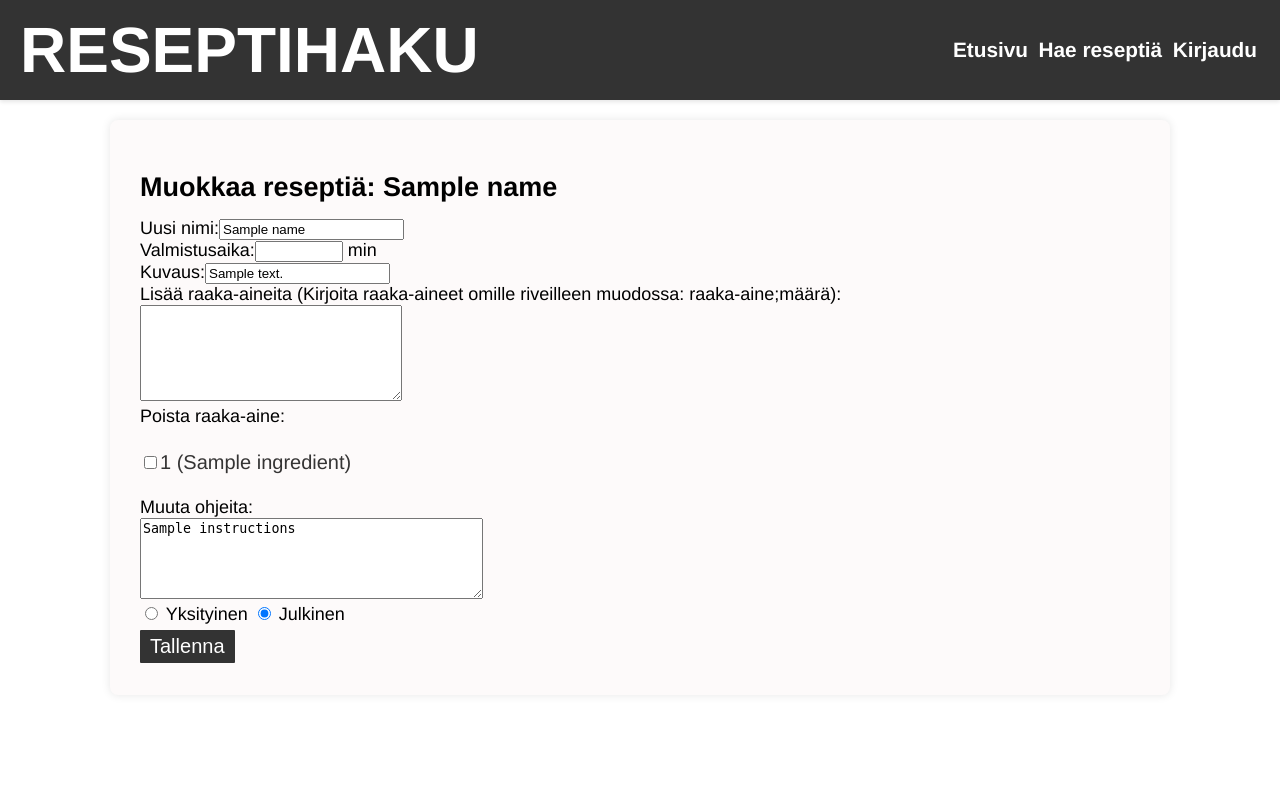
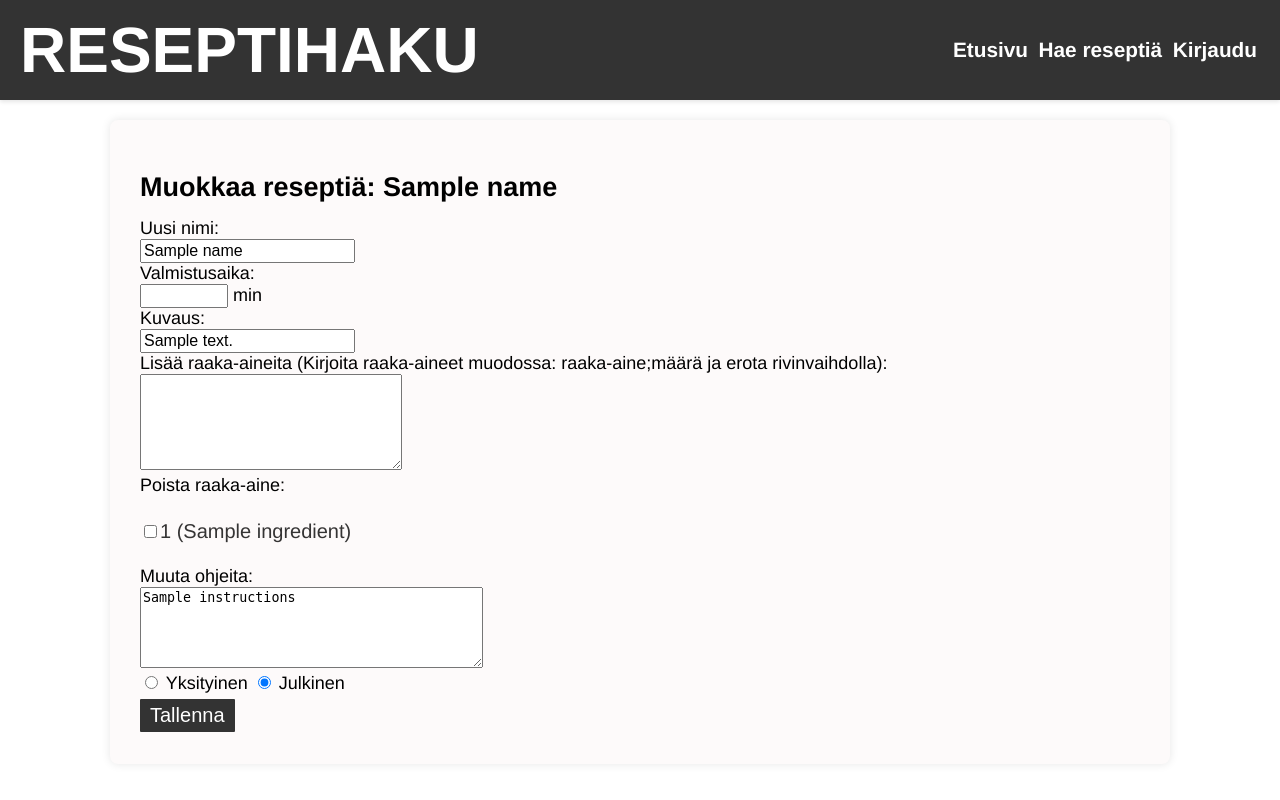
Before and after one commit to eljarvi/TKT20019-Reseptihaku, a Flask app: template templates/modify.html in a window 1280 px wide. Run offline with Flask 3, Linux system fonts and the light colour scheme; the template is opened without the code that fills it: most values are stand-ins (such as "Sample title", 1, 10 or a date in 2020).

Commit message:
Improved main.css

```diff
--- a/routes.py
+++ b/routes.py
@@ -77,8 +77,8 @@ def add_recipe():
             if len(parts) != 2 or parts[0].strip() == "":
                 return render_template(
                         "error.html",
-                         message="Raaka-aineet on syötettävä omille " +
-                                "riveilleen muodossa raaka-aine;määrä.\n" +
+                         message="Raaka-aineet on syötettävä muodossa "+
+                                "raaka-aine;määrä ja erotettava rivinvaihdolla.\n" +
                                 "Jos et halua lisätä määrää kirjoita muodossa raaka-aine; . " +
                                 "Raaka-ainekenttä ei voi olla tyhjä."
                         )
--- a/static/main.css
+++ b/static/main.css
@@ -75,14 +75,16 @@ nav a:hover {
     color: #353434;
     font-size: 20px;
     line-height: 1.5;
-    margin-right: 500px;
+    margin-right: 400px;
 }
 
 .recipe h1, h2, h3 {
     margin-bottom: 15px;
 }
 
-
+.recipe li {
+    margin-right: 500px;
+}
 
 .content {
     font-size: 22px;
@@ -125,4 +127,9 @@ input[type="submit"]:hover {
 
 input[type='number']{
     width: 80px;
+    font-size: 16px;
 }
+
+input[type="text"], input[type="password"] {
+    font-size: 16px;
+}
--- a/templates/addrecipe.html
+++ b/templates/addrecipe.html
@@ -6,9 +6,9 @@
 <div class="content">
 <h3>Lisää uusi resepti</h3>
 <form action = "/addrecipe" method = "post">
-Nimi: <input type = "text" name = "name" minlength="1" maxlength="50"><br>
-Valmistusaika (min): <input type = "number" name = "time" cols="5"><br>
-Kuvaus: <input type = "text" name = "description" maxlength="100"><br>
+Nimi:<br><input type = "text" name = "name" minlength="1" maxlength="50"><br>
+Valmistusaika (min):<br><input type = "number" name = "time" cols="5"><br>
+Kuvaus:<br><input type = "text" name = "description" maxlength="100"><br>
 Raaka-aineet:<br>
 <textarea name = "ingredients" rows = "5", cols = "40", maxlength="1000">
 porkkana;2
--- a/templates/modify.html
+++ b/templates/modify.html
@@ -6,11 +6,11 @@
 <div class="recipe">
 <h2>Muokkaa reseptiä: {{name}}</h2>
 <form action="/savechanges" method="post">
-Uusi nimi:<input type="text" name = "name" value="{{name}}" minlength="1" maxlength="50"><br>
-Valmistusaika:<input type="number" name = "time" value="{{time}}"> min<br>
-Kuvaus:<input type="text" name = "description" value="{{desc}}" maxlength="100"><br>
+Uusi nimi:<br><input type="text" name = "name" value="{{name}}" minlength="1" maxlength="50"><br>
+Valmistusaika:<br><input type="number" name = "time" value="{{time}}"> min<br>
+Kuvaus:<br><input type="text" name = "description" value="{{desc}}" maxlength="100"><br>
 
-Lisää raaka-aineita (Kirjoita raaka-aineet omille riveilleen muodossa: raaka-aine;määrä):<br>
+Lisää raaka-aineita (Kirjoita raaka-aineet muodossa: raaka-aine;määrä ja erota rivinvaihdolla):<br>
 <textarea name = "ingredients" rows = "6", cols = "30", maxlength="1000"></textarea><br>
 
 Poista raaka-aine:<br>
```
Also changed, not shown: templates/reviews.html (+8 -7 lines).
